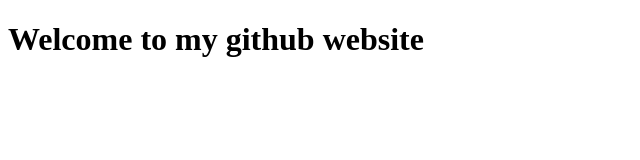
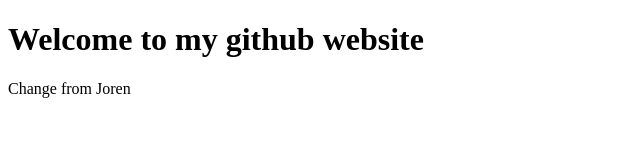
Before and after one commit to Joren97/stat-web-git-test, a plain HTML site: page index.html in a window 1280 px wide. Shown: the whole page, without its empty margins (0-640 px from the left). Drawn offline with Linux system fonts and the light colour scheme.

```diff
--- a/index.html
+++ b/index.html
@@ -10,6 +10,7 @@
 
 <body>
     <h1 class="title">Welcome to my github website</h1>
+    <p>Change from Joren</p>
 </body>
 
 </html>
```
